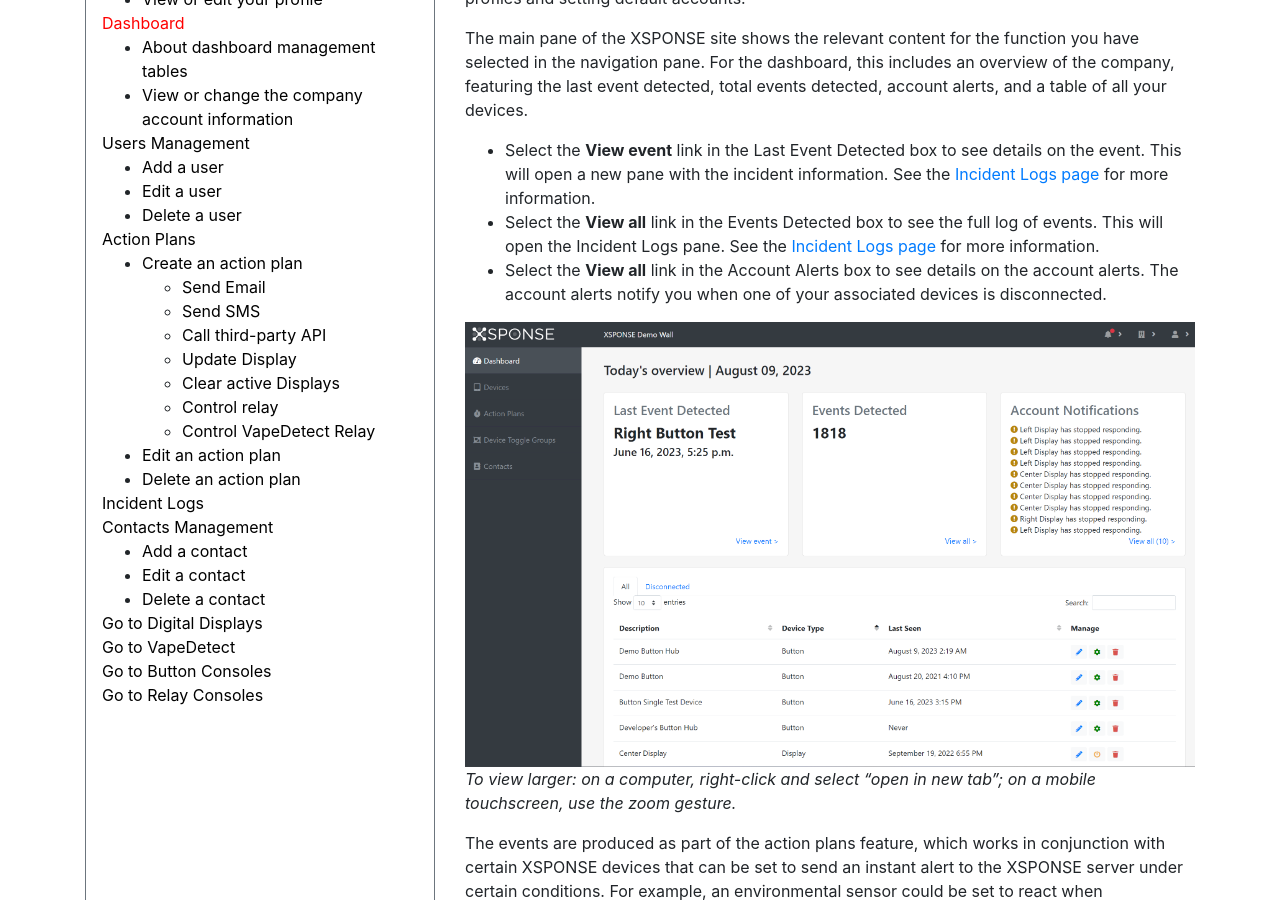
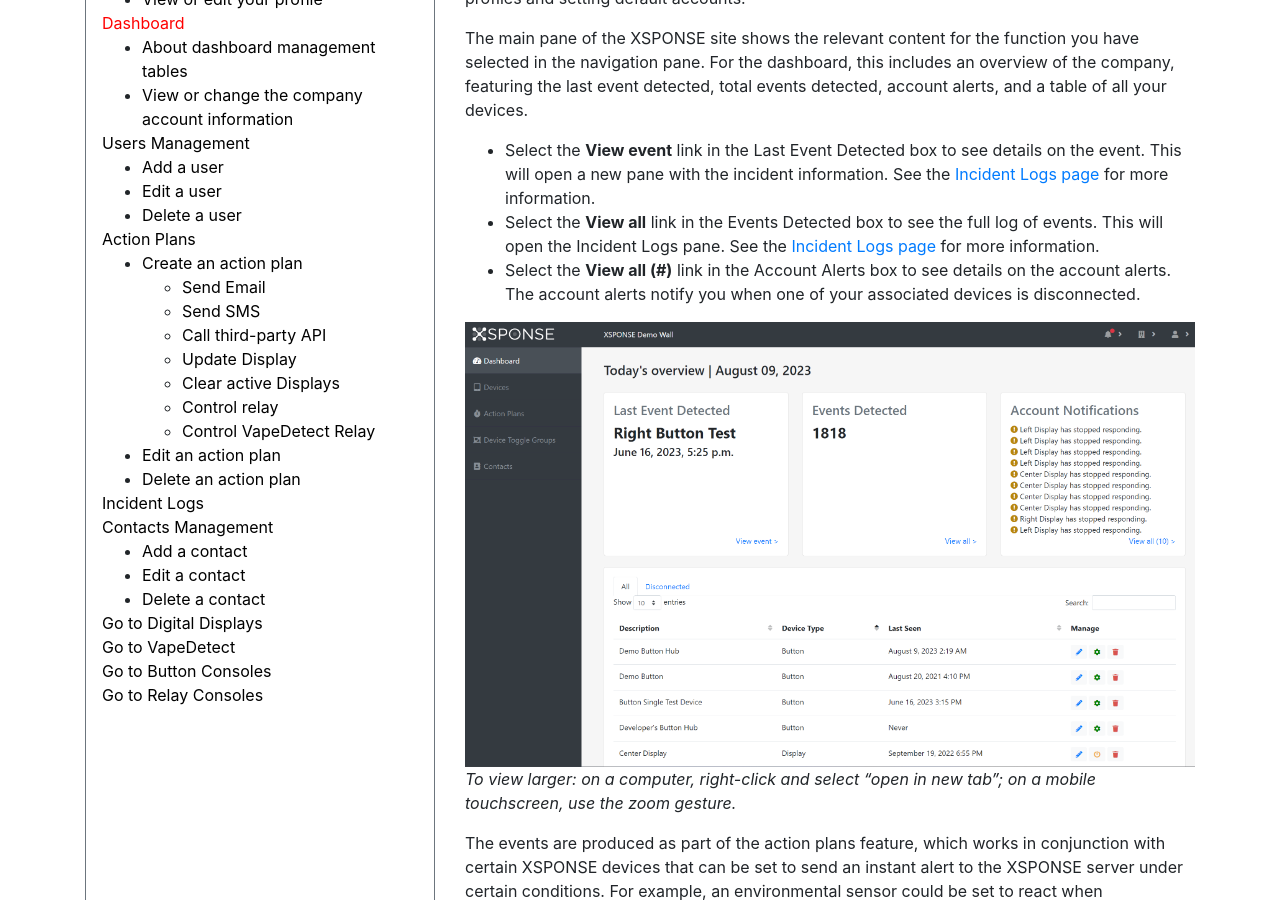
Before and after one commit to NrsSystems/docs, a Jekyll site: the page built from general-ops/dashboard.md, in a window 1280 px wide and 900 px high, scrolled down 541 px. Built offline with Jekyll 4.4.1, drawn with Linux system fonts in a browser that asks for light colours; our own code applies the rules of GitHub Pages for plain Markdown files.

```diff
--- a/general-ops/dashboard.md
+++ b/general-ops/dashboard.md
@@ -9,7 +9,7 @@ The dashboard is the default landing pane for all users after logging in to thei
 The main pane of the XSPONSE site shows the relevant content for the function you have selected in the navigation pane. For the dashboard, this includes an overview of the company, featuring the last event detected, total events detected, account alerts, and a table of all your devices.
 -	Select the **View event** link in the Last Event Detected box to see details on the event. This will open a new pane with the incident information. See the [Incident Logs page](incident-logs.md) for more information.
 -	Select the **View all** link in the Events Detected box to see the full log of events. This will open the Incident Logs pane. See the [Incident Logs page](incident-logs.md) for more information.
--	Select the **View all** link in the Account Alerts box to see details on the account alerts. The account alerts notify you when one of your associated devices is disconnected.
+-	Select the **View all (\#)** link in the Account Alerts box to see details on the account alerts. The account alerts notify you when one of your associated devices is disconnected.
 
 ![dashboard pane](dashboard.png)
 _To view larger: on a computer, right-click and select "open in new tab"; on a mobile touchscreen, use the zoom gesture._
```
